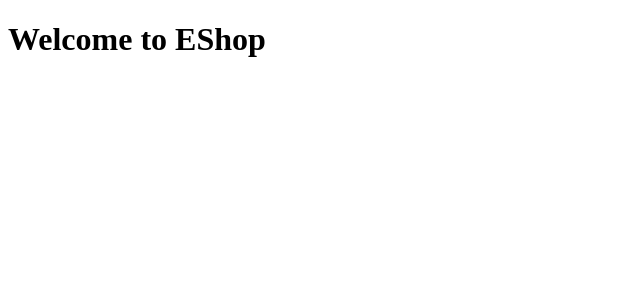
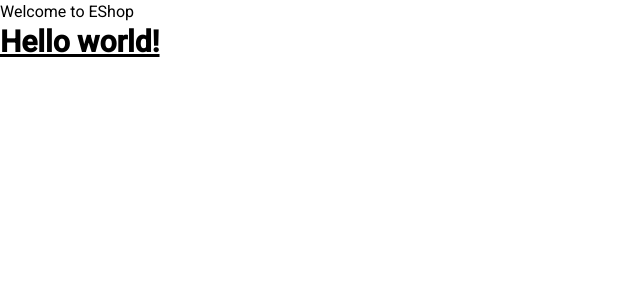
Before and after one commit to achyutp10/shop, an Angular app in the folder client/: page / in a window 1280 px wide. Shown: the top 300 px of the page, without its empty margins (0-640 px from the left). Built offline with nearby package versions, Linux system fonts and the light colour scheme.

Commit message:
added angular material and tailwind css

```diff
--- a/client/angular.json
+++ b/client/angular.json
@@ -32,6 +32,7 @@
               }
             ],
             "styles": [
+              "@angular/material/prebuilt-themes/rose-red.css",
               "src/styles.scss"
             ],
             "scripts": []
@@ -91,6 +92,7 @@
               }
             ],
             "styles": [
+              "@angular/material/prebuilt-themes/rose-red.css",
               "src/styles.scss"
             ],
             "scripts": []
--- a/client/package.json
+++ b/client/package.json
@@ -10,14 +10,19 @@
   },
   "private": true,
   "dependencies": {
+    "@angular/cdk": "^19.2.8",
     "@angular/common": "^19.2.0",
     "@angular/compiler": "^19.2.0",
     "@angular/core": "^19.2.0",
     "@angular/forms": "^19.2.0",
+    "@angular/material": "^19.2.8",
     "@angular/platform-browser": "^19.2.0",
     "@angular/platform-browser-dynamic": "^19.2.0",
     "@angular/router": "^19.2.0",
+    "@tailwindcss/postcss": "^4.1.3",
+    "postcss": "^8.5.3",
     "rxjs": "~7.8.0",
+    "tailwindcss": "^4.1.3",
     "tslib": "^2.3.0",
     "zone.js": "~0.15.0"
   },
--- a/client/src/app/app.component.html
+++ b/client/src/app/app.component.html
@@ -1 +1,4 @@
 <h1>Welcome to {{title}}</h1>
+<h1 class="text-3xl font-bold underline">
+  Hello world!
+</h1>
--- a/client/src/index.html
+++ b/client/src/index.html
@@ -6,6 +6,8 @@
   <base href="/">
   <meta name="viewport" content="width=device-width, initial-scale=1">
   <link rel="icon" type="image/x-icon" href="favicon.ico">
+  <link href="https://fonts.googleapis.com/css2?family=Roboto:wght@300;400;500&display=swap" rel="stylesheet">
+  <link href="https://fonts.googleapis.com/icon?family=Material+Icons" rel="stylesheet">
 </head>
 <body>
   <app-root></app-root>
--- a/client/src/styles.scss
+++ b/client/src/styles.scss
@@ -1 +1,5 @@
 /* You can add global styles to this file, and also import other style files */
+@use "tailwindcss" as *;
+
+html, body { height: 100%; }
+body { margin: 0; font-family: Roboto, "Helvetica Neue", sans-serif; }
```
Also changed, not shown: client/.postcssrc.json (added), 1 other file (tests, documents, lock files or other folders).
